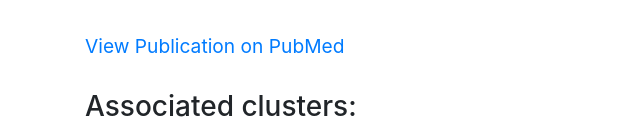
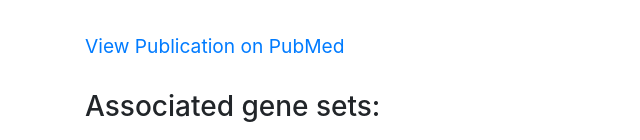
Before and after one commit to sychen9584/MAGNET, a Django app: template magnet_app/templates/magnet_app/dataset_info.html in a window 1280 px wide. Shown: the part 316-456 px from the top of the page, without its empty margins (0-640 px from the left). Run offline with Django 3.2, Linux system fonts and the light colour scheme; the template is opened without the code that fills it, so the values that code supplies are empty; parts of the project's set-up code (start-up, migrations or seed data) failed here and were passed over; some libraries are stand-ins or nearby versions.

Commit message:
fixed wording

```diff
--- a/magnet_app/templates/magnet_app/dataset_info.html
+++ b/magnet_app/templates/magnet_app/dataset_info.html
@@ -41,7 +41,7 @@
     </div>
 
     <div class="container">
-       <p class="h3 mb-3">Associated clusters:</p>
+       <p class="h3 mb-3">Associated gene sets:</p>
        <table class="table table-striped table-bordered table-hover">
            <thead class="thead-dark"><tr>
                <th scope="col">Gene set #</th>
```
